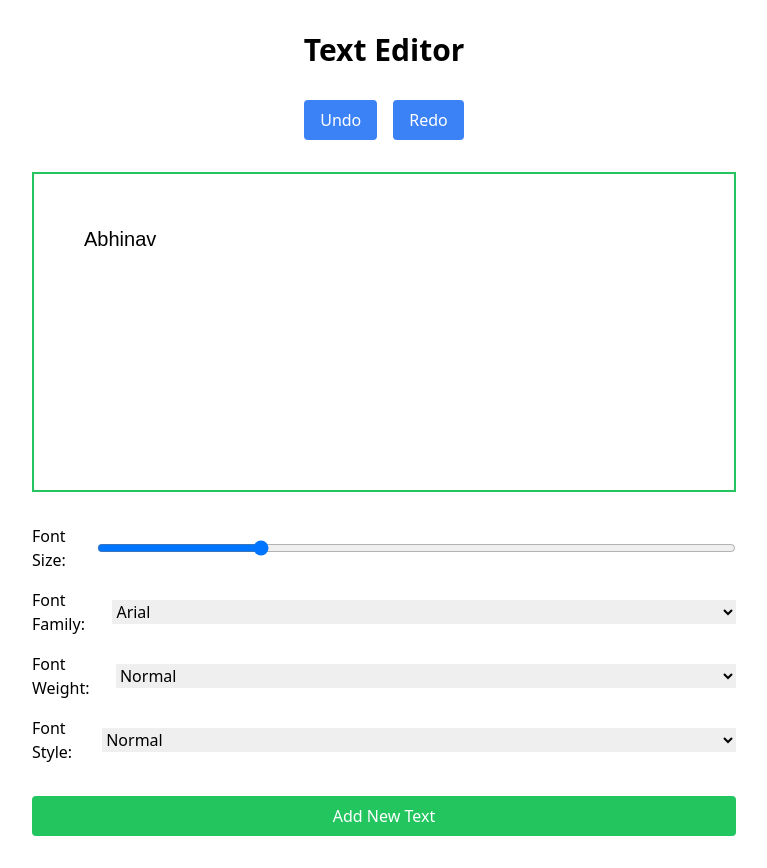
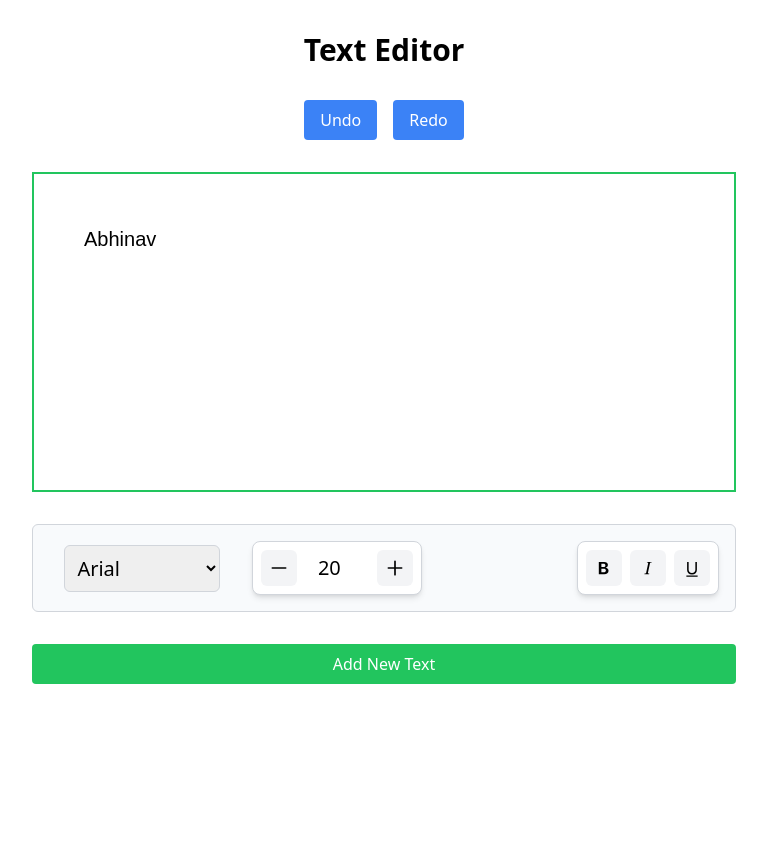
Before and after one commit to brij1728/text-editor, a Next.js app: page / in a window 1280 px wide. Shown: the whole page, without its empty margins (256-1023 px from the left). After the commit the page ends 800 px from the top, so only its background shows below. Built offline with nearby package versions, Linux system fonts and the light colour scheme.

Commit message:
Refactor package.json and package-lock.json to add react-icons dependency Refactor UndoRedo and TextArea components to add textDecoration property Refactor TextEditor component to add textDecoration property

```diff
--- a/package.json
+++ b/package.json
@@ -16,6 +16,7 @@
     "next": "14.2.8",
     "react": "^18",
     "react-dom": "^18",
+    "react-icons": "^5.3.0",
     "react-use": "^17.5.1"
   },
   "devDependencies": {
--- a/src/components/TextArea/TextArea.tsx
+++ b/src/components/TextArea/TextArea.tsx
@@ -7,13 +7,14 @@ interface TextAreaProps {
     fontFamily: string;
     fontWeight: 'normal' | 'bold';
     fontStyle: 'normal' | 'italic';
+    textDecoration: 'none' | 'underline';
   };
   position: { x: number; y: number };
   handleMouseDown: (e: React.MouseEvent) => void;
   handleMouseMove: (e: React.MouseEvent) => void;
   handleMouseUp: () => void;
   textAreaRef: React.RefObject<HTMLDivElement>;
-  textRef: React.RefObject<HTMLDivElement>;
+  textRef: React.RefObject<HTMLInputElement>;
   editing: boolean;
   handleTextChange: (e: React.ChangeEvent<HTMLInputElement>) => void;
   handleTextClick: () => void;
@@ -50,6 +51,7 @@ export const TextArea: React.FC<TextAreaProps> = ({
           fontFamily: style.fontFamily,
           fontWeight: style.fontWeight,
           fontStyle: style.fontStyle,
+          textDecoration: style.textDecoration,
           cursor: editing ? 'text' : 'grab',
         }}
         onMouseDown={!editing ? handleMouseDown : undefined}
@@ -63,7 +65,10 @@ export const TextArea: React.FC<TextAreaProps> = ({
             onBlur={handleBlur}
             autoFocus
             className='bg-transparent border-none outline-none'
-            style={{ fontSize: style.fontSize, fontFamily: style.fontFamily }}
+            style={{
+              fontSize: style.fontSize,
+              fontFamily: style.fontFamily,
+            }}
           />
         ) : (
           <span onClick={handleTextClick}>{text}</span>
--- a/src/components/TextEditor/TextEditor.tsx
+++ b/src/components/TextEditor/TextEditor.tsx
@@ -6,23 +6,24 @@ import { TextArea } from '../TextArea';
 import { TextStyles } from '../TextStyles';
 import { UndoRedo } from '../UndoRedo';
 
-// Define a type for the style object
 interface TextStyle {
   fontSize: string;
   fontFamily: string;
   fontWeight: 'normal' | 'bold';
   fontStyle: 'normal' | 'italic';
+  textDecoration: 'none' | 'underline';
 }
 
 export const TextEditor = () => {
-  const [text, setText] = useState<string>('Abhinav'); // Initial text
+  const [text, setText] = useState<string>('Abhinav');
   const [style, setStyle] = useState<TextStyle>({
     fontSize: '20px',
     fontFamily: 'Arial',
     fontWeight: 'normal',
     fontStyle: 'normal',
+    textDecoration: 'none',
   });
-  const [editing, setEditing] = useState<boolean>(false); // Track if text is being edited
+  const [editing, setEditing] = useState<boolean>(false);
 
   const [history, setHistory] = useState<{ text: string; style: TextStyle }[]>([
     { text, style },
@@ -43,11 +44,9 @@ export const TextEditor = () => {
     y: 50,
   });
 
-  // Reference for the text area to calculate boundaries
   const textAreaRef = useRef<HTMLDivElement>(null);
-  const textRef = useRef<HTMLInputElement>(null); // Updated to use input element for focus
+  const textRef = useRef<HTMLInputElement>(null);
 
-  // Update history with new text and style
   const updateHistory = (newText: string, newStyle: TextStyle) => {
     const newHistory = [
       ...history.slice(0, currentIndex + 1),
@@ -57,7 +56,6 @@ export const TextEditor = () => {
     setCurrentIndex(newHistory.length - 1);
   };
 
-  // Mouse event handlers for drag and drop of the text
   const handleMouseDown = (e: React.MouseEvent) => {
     setDragging(true);
     setDragStart({ x: e.clientX, y: e.clientY });
@@ -91,34 +89,29 @@ export const TextEditor = () => {
     }
   };
 
-  // Add new text (replaces the current text)
   const addNewText = () => {
-    setText('New Text'); // Replaces the current text with "New Text"
-    setEditing(true); // Automatically enter editing mode
-    updateHistory('New Text', style); // Update history with the new text
-    textRef.current?.focus(); // Focus the input for editing immediately
+    setText('New Text');
+    setEditing(true);
+    updateHistory('New Text', style);
+    textRef.current?.focus();
   };
 
-  // Enable editing mode when clicking on the text
   const handleTextClick = () => {
-    setEditing(true); // Switch to editing mode
+    setEditing(true);
   };
 
-  // Update the text as the user types
   const handleTextChange = (e: React.ChangeEvent<HTMLInputElement>) => {
-    setText(e.target.value); // Update the text dynamically
+    setText(e.target.value);
   };
 
-  // Save changes after editing and switch back to non-editing mode
   const handleBlur = () => {
-    setEditing(false); // Switch back to non-editing mode
-    updateHistory(text, style); // Update history after editing
+    setEditing(false);
+    updateHistory(text, style);
   };
 
   return (
     <div className='flex flex-col items-center justify-center space-y-8 p-8 w-full max-w-3xl mx-auto'>
       <h1 className='text-3xl font-bold'>Text Editor</h1>
-      {/* Undo/Redo buttons */}
       <UndoRedo
         history={history}
         setText={setText}
@@ -126,8 +119,6 @@ export const TextEditor = () => {
         currentIndex={currentIndex}
         setCurrentIndex={setCurrentIndex}
       />
-
-      {/* Text Area */}
       <TextArea
         text={text}
         style={style}
@@ -136,22 +127,18 @@ export const TextEditor = () => {
         handleMouseMove={handleMouseMove}
         handleMouseUp={handleMouseUp}
         textAreaRef={textAreaRef}
-        textRef={textRef} // Pass the ref for focusing
+        textRef={textRef}
         editing={editing}
         handleTextChange={handleTextChange}
         handleTextClick={handleTextClick}
         handleBlur={handleBlur}
       />
-
-      {/* Font, Size, Style controls */}
       <TextStyles
         style={style}
         setStyle={setStyle}
         updateHistory={updateHistory}
         text={text}
       />
-
-      {/* Button to add new text */}
       <button
         className='bg-green-500 text-white py-2 px-4 rounded w-full max-w-3xl mx-auto'
         onClick={addNewText}
--- a/src/components/TextStyles/TextStyles.tsx
+++ b/src/components/TextStyles/TextStyles.tsx
@@ -1,3 +1,6 @@
+import { BsTypeBold, BsTypeItalic, BsTypeUnderline } from 'react-icons/bs'; // Icons for Bold, Italic, Underline
+import { HiOutlineMinus, HiOutlinePlus } from 'react-icons/hi'; // Icons for Plus and Minus
+
 import React from 'react';
 
 interface TextStyle {
@@ -5,6 +8,7 @@ interface TextStyle {
   fontFamily: string;
   fontWeight: 'normal' | 'bold';
   fontStyle: 'normal' | 'italic';
+  textDecoration: 'none' | 'underline';
 }
 
 interface ControlsProps {
@@ -24,76 +28,101 @@ export const TextStyles: React.FC<ControlsProps> = ({
     e: React.ChangeEvent<HTMLSelectElement | HTMLInputElement>,
   ) => {
     const { name, value } = e.target;
-    const newStyle = { ...style };
+    const newStyle = { ...style, [name]: value };
+    setStyle(newStyle);
+    updateHistory(text, newStyle);
+  };
 
-    if (name === 'fontWeight') {
-      newStyle.fontWeight = value as 'normal' | 'bold';
-    } else if (name === 'fontStyle') {
-      newStyle.fontStyle = value as 'normal' | 'italic';
-    } else if (name === 'fontSize') {
-      newStyle.fontSize = `${value}px`;
-    } else if (name === 'fontFamily') {
-      newStyle.fontFamily = value;
-    }
+  const handleFontSizeChange = (increment: boolean) => {
+    const newSize = parseInt(style.fontSize, 10) + (increment ? 1 : -1);
+    const newStyle = { ...style, fontSize: `${newSize}px` };
+    setStyle(newStyle);
+    updateHistory(text, newStyle);
+  };
 
+  const handleButtonClick = (property: keyof TextStyle, value: string) => {
+    const newStyle = { ...style, [property]: value };
     setStyle(newStyle);
     updateHistory(text, newStyle);
   };
 
   return (
-    <div className='flex flex-col space-y-4 w-full'>
-      <label className='flex items-center space-x-2'>
-        Font Size:
-        <input
-          type='range'
-          name='fontSize'
-          min='10'
-          max='50'
-          value={parseInt(style.fontSize, 10)}
-          onChange={handleStyleChange}
-          className='w-full'
-        />
-      </label>
-
-      <label className='flex items-center space-x-2'>
-        Font Family:
+    <div className='flex flex-col md:flex-row w-full p-4 bg-slate-50 border border-gray-300 rounded-md gap-4 text-sm md:text-xl'>
+      {/* Font Family Selector */}
+      <div className='flex w-full md:w-2/5 flex-wrap items-center justify-center space-x-4'>
         <select
           name='fontFamily'
           value={style.fontFamily}
           onChange={handleStyleChange}
-          className='w-full'
+          className='p-2 border border-gray-300 rounded-md w-full md:w-auto focus:outline-none focus:ring-2 focus:ring-blue-500'
         >
           <option value='Arial'>Arial</option>
           <option value='Georgia'>Georgia</option>
           <option value='Courier New'>Courier New</option>
         </select>
-      </label>
+      </div>
 
-      <label className='flex items-center space-x-2'>
-        Font Weight:
-        <select
-          name='fontWeight'
-          value={style.fontWeight}
-          onChange={handleStyleChange}
-          className='w-full'
-        >
-          <option value='normal'>Normal</option>
-          <option value='bold'>Bold</option>
-        </select>
-      </label>
+      {/* Font Size Controls */}
+      <div className='flex w-full  items-center justify-between gap-2 md:gap-4'>
+        <div className='flex items-center justify-center space-x-2 p-1 md:p-2 bg-white rounded-lg border border-gray-300 shadow-md'>
+          <button
+            onClick={() => handleFontSizeChange(false)}
+            className='p-1 md:p-2 bg-gray-100 hover:bg-gray-200 rounded-md'
+          >
+            <HiOutlineMinus />
+          </button>
+          <input
+            type='number'
+            name='fontSize'
+            value={parseInt(style.fontSize, 10)}
+            onChange={handleStyleChange}
+            className='w-12 md:w-16 mx-auto  text-center  focus:outline-none focus:ring-1 md:focus:ring-2 focus:ring-blue-500'
+          />
+          <button
+            onClick={() => handleFontSizeChange(true)}
+            className='p-1 md:p-2 bg-gray-100 hover:bg-gray-200 rounded-md'
+          >
+            <HiOutlinePlus />
+          </button>
+        </div>
 
-      <label className='flex items-center space-x-2'>
-        Font Style:
-        <select
-          name='fontStyle'
-          value={style.fontStyle}
-          onChange={handleStyleChange}
-          className='w-full'
-        >
-          <option value='normal'>Normal</option>
-          <option value='italic'>Italic</option>
-        </select>
-      </label>
+        {/* Text Styles: Bold, Italic, Underline */}
+        <div className='flex items-center  p-1 md:p-2 bg-white rounded-lg border border-gray-300 shadow-md gap-1 md:gap-2'>
+          <button
+            onClick={() =>
+              handleButtonClick(
+                'fontWeight',
+                style.fontWeight === 'bold' ? 'normal' : 'bold',
+              )
+            }
+            className={`p-1 md:p-2 ${style.fontWeight === 'bold' ? 'bg-gray-300' : 'bg-gray-100'} hover:bg-gray-200 rounded-md`}
+          >
+            <BsTypeBold />
+          </button>
+          <button
+            onClick={() =>
+              handleButtonClick(
+                'fontStyle',
+                style.fontStyle === 'italic' ? 'normal' : 'italic',
+              )
+            }
+            className={`p-1 md:p-2 ${style.fontStyle === 'italic' ? 'bg-gray-300' : 'bg-gray-100'} hover:bg-gray-200 rounded-md`}
+          >
+            <BsTypeItalic />
+          </button>
+          <button
+            onClick={() =>
+              handleButtonClick(
+                'textDecoration',
+                style.textDecoration === 'underline' ? 'none' : 'underline',
+              )
+            }
+            className={`p-1 md:p-2 ${style.textDecoration === 'underline' ? 'bg-gray-300' : 'bg-gray-100'} hover:bg-gray-200 rounded-md`}
+          >
+            <BsTypeUnderline />
+          </button>
+        </div>
+      </div>
     </div>
   );
 };
--- a/src/components/UndoRedo/UndoRedo.tsx
+++ b/src/components/UndoRedo/UndoRedo.tsx
@@ -5,6 +5,7 @@ interface TextStyle {
   fontFamily: string;
   fontWeight: 'normal' | 'bold';
   fontStyle: 'normal' | 'italic';
+  textDecoration: 'none' | 'underline';
 }
 
 interface UndoRedoProps {
```
Also changed, not shown: 1 other file (tests, documents, lock files or other folders).
